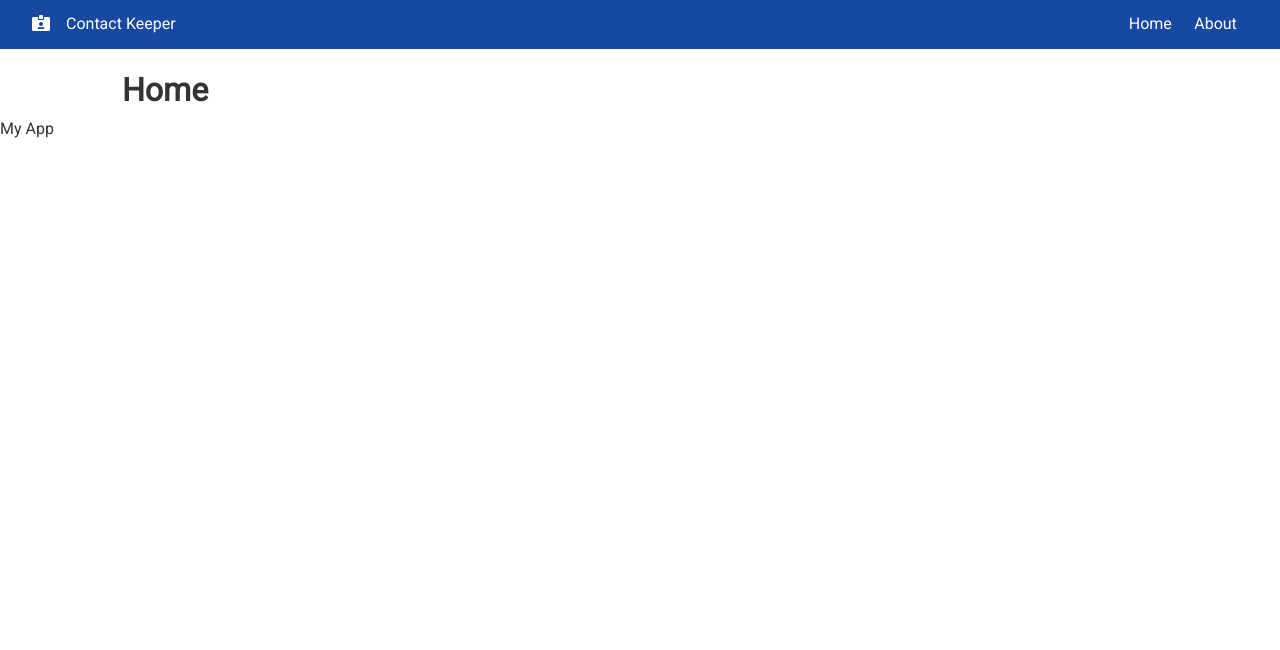
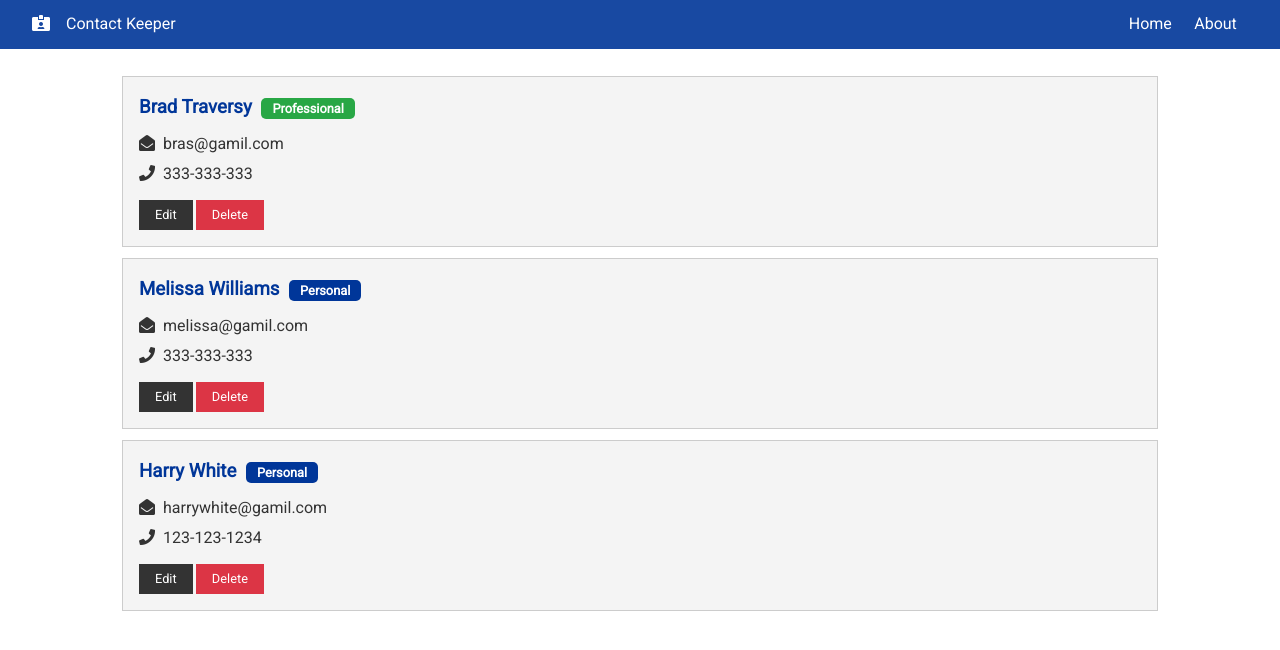
Before and after one commit to 19aliaksandr90/contact-manager, a React (Create React App) app in the folder client/: page / in a window 1280 px wide. Shown: the top 650 px of the page. Built offline with nearby package versions, Linux system fonts and the light colour scheme.

Commit message:
CM-3 Create context with hardcode data and create UI for contacts cards

```diff
--- a/client/package.json
+++ b/client/package.json
@@ -7,6 +7,7 @@
     "@testing-library/react": "^11.1.0",
     "@testing-library/user-event": "^12.1.10",
     "axios": "^0.21.1",
+    "lodash": "^4.17.21",
     "prop-types": "^15.7.2",
     "react": "^17.0.1",
     "react-dom": "^17.0.1",
--- a/client/src/App.css
+++ b/client/src/App.css
@@ -104,6 +104,10 @@ img {
 
 .list li {
   padding-bottom: 0.3rem;
+}
+
+.list i {
+  margin-right: 0.5rem;
 }
 
 /* Padding */
--- a/client/src/App.jsx
+++ b/client/src/App.jsx
@@ -4,10 +4,12 @@ import { BrowserRouter as Router, Route, Switch } from 'react-router-dom';
 import Navbar from './components/layout/Navbar';
 import About from './components/pages/About';
 import Home from './components/pages/Home';
+import ContactState from './context/contacts/ContactState';
 
 import './App.css';
 
 const App = () => (
+  <ContactState>
     <Router>
       <Navbar title="Contact Keeper" icon="fas fa-id-card-alt" />
       <div className="container">
@@ -16,8 +18,8 @@ const App = () => (
           <Route exact path="/about" component={About} />
         </Switch>
       </div>
-    My App
     </Router>
+  </ContactState>
 );
 
 export default App;
--- /dev/null
+++ b/client/src/components/contacts/ContactItem.jsx
@@ -0,0 +1,52 @@
+import React from 'react';
+import capitalize from 'lodash/capitalize';
+import PropTypes from 'prop-types';
+
+const ContactItem = ({ contact }) => {
+  const { id, name, email, phone, type } = contact;
+
+  return (
+    <div className="card bg-light">
+      <h3 className="text-primary text-left">
+        {name}{' '}
+        <span className={`badge ${type === 'professional' ? 'badge-success' : 'badge-primary'}`}>
+          {capitalize(type)}
+        </span>
+      </h3>
+      <ul className="list">
+        {email && (
+          <li>
+            <i className="fas fa-envelope-open" />
+            {email}
+          </li>
+        )}
+        {phone && (
+          <li>
+            <i className="fas fa-phone" />
+            {phone}
+          </li>
+        )}
+      </ul>
+      <p>
+        <button type="button" className="btn btn-dark btn-sm">
+          Edit
+        </button>
+        <button type="button" className="btn btn-danger btn-sm">
+          Delete
+        </button>
+      </p>
+    </div>
+  );
+};
+
+ContactItem.propTypes = {
+  contact: PropTypes.shape({
+    id: PropTypes.string,
+    type: PropTypes.string,
+    name: PropTypes.string,
+    email: PropTypes.string,
+    phone: PropTypes.string,
+  }),
+};
+
+export default ContactItem;
--- /dev/null
+++ b/client/src/components/contacts/Contacts.jsx
@@ -0,0 +1,21 @@
+import React, { useContext } from 'react';
+import map from 'lodash/map';
+
+import ContactItem from './ContactItem';
+import ContactContext from '../../context/contacts/contactContext';
+
+const Contacts = () => {
+  const contextContact = useContext(ContactContext);
+
+  const { contacts } = contextContact;
+
+  return (
+    <>
+      {map(contacts, (contact) => (
+        <ContactItem contact={contact} />
+      ))}
+    </>
+  );
+};
+
+export default Contacts;
--- a/client/src/components/pages/Home.jsx
+++ b/client/src/components/pages/Home.jsx
@@ -1,8 +1,10 @@
 import React from 'react';
+
+import Contacts from '../contacts/Contacts';
 
 const Home = () => (
   <div>
-    <h1>Home</h1>
+    <Contacts />
   </div>
 );
 
--- /dev/null
+++ b/client/src/context/contacts/ContactState.jsx
@@ -0,0 +1,71 @@
+import React, { useReducer } from 'react';
+import PropTypes from 'prop-types';
+import uuid from 'uuid';
+
+import ContactContext from './contactContext';
+import contactReducer from './contactReducer';
+import {
+  ADD_CONTACT,
+  DELETE_CONTACT,
+  SET_CURRENT,
+  CLEAR_CONTACT,
+  UPDATE_CONTACT,
+  FILTER_CONTACT,
+  CLEAR_CURRENT,
+} from '../types';
+
+const ContactState = ({ children }) => {
+  const initialState = {
+    contacts: [
+      {
+        id: '6049d3e3f8cf223f64386e33',
+        name: 'Brad Traversy',
+        email: 'bras@gamil.com',
+        phone: '333-333-333',
+        type: 'professional',
+      },
+      {
+        id: '6049d3bef8cf223f64386e32',
+        name: 'Melissa Williams',
+        email: 'melissa@gamil.com',
+        phone: '333-333-333',
+        type: 'personal',
+      },
+      {
+        _id: '6049d33ef8cf223f64386e30',
+        name: 'Harry White',
+        email: 'harrywhite@gamil.com',
+        phone: '123-123-1234',
+        type: 'personal',
+      },
+    ],
+  };
+
+  const [state, dispatch] = useReducer(contactReducer, initialState);
+
+  // Add Contact
+
+  // Delete Contact
+
+  // SEt Current Contact
+
+  // Clear Current Contact
+
+  // Update Contact
+
+  // Filter Contacts
+
+  // Clear Filter
+
+  return (
+    <ContactContext.Provider value={{ contacts: state.contacts }}>
+      {children}
+    </ContactContext.Provider>
+  );
+};
+
+ContactState.propTypes = {
+  children: PropTypes.node,
+};
+
+export default ContactState;
--- /dev/null
+++ b/client/src/context/contacts/contactContext.js
@@ -0,0 +1,5 @@
+import { createContext } from 'react';
+
+const contactContext = createContext();
+
+export default contactContext;
--- /dev/null
+++ b/client/src/context/types.js
@@ -0,0 +1,9 @@
+export const ADD_CONTACT = 'ADD_CONTACT';
+export const DELETE_CONTACT = 'DELETE_CONTACT';
+export const SET_CURRENT = 'SET_CURRENT';
+export const CLEAR_CURRENT = 'CLEAR_CURRENT';
+export const UPDATE_CONTACT = 'UPDATE_CONTACT';
+export const FILTER_CONTACT = 'FILTER_CONTACT';
+export const CLEAR_CONTACT = 'CLEAR_CONTACT';
+export const SET_ALERT = 'SET_ALERT';
+export const REMOVE_ALERT = 'REMOVE_ALERT';
```
Also changed, not shown: client/src/context/contacts/contactReducer.js (added). Lines whose indentation alone changed are shown as unchanged.
